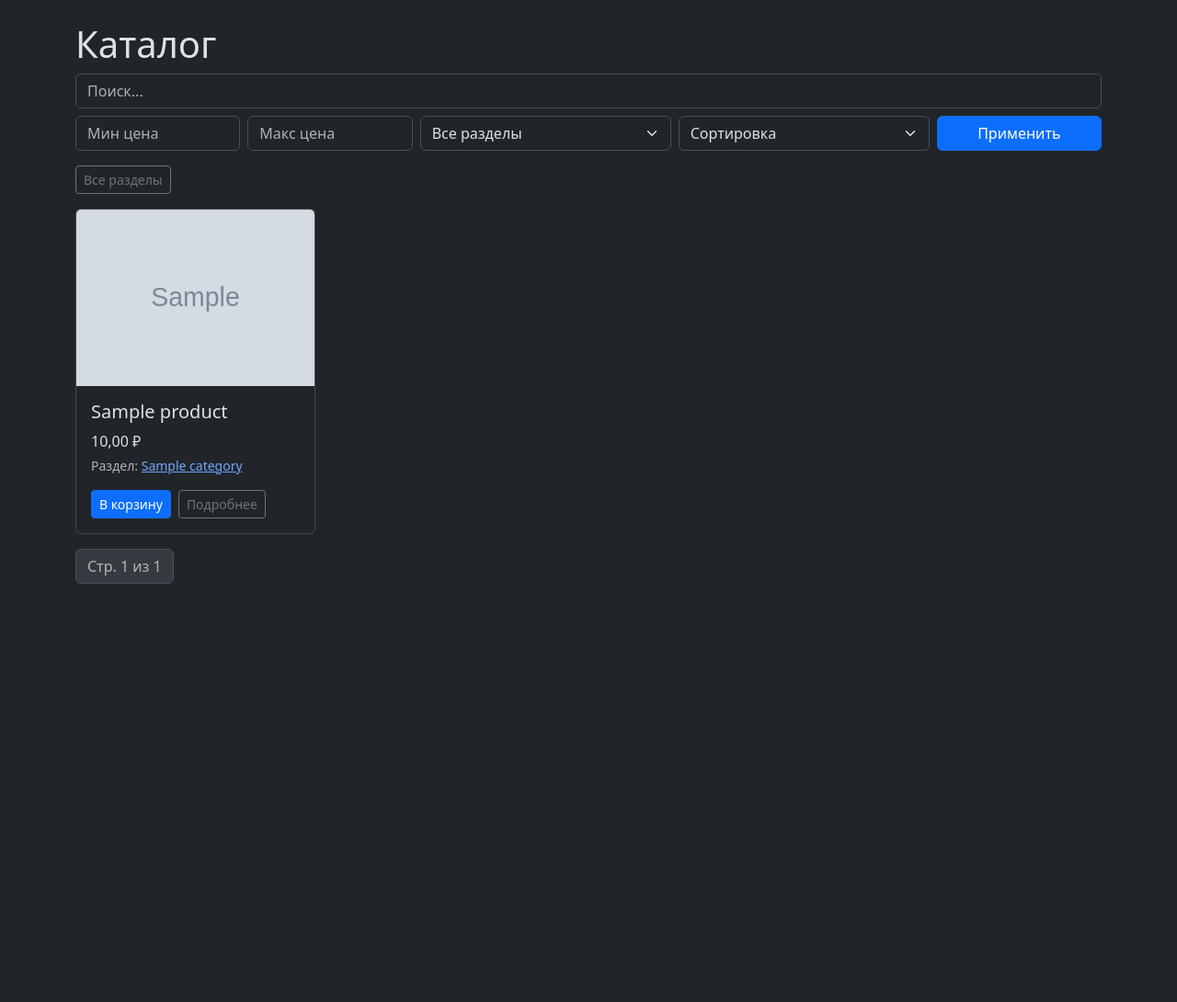
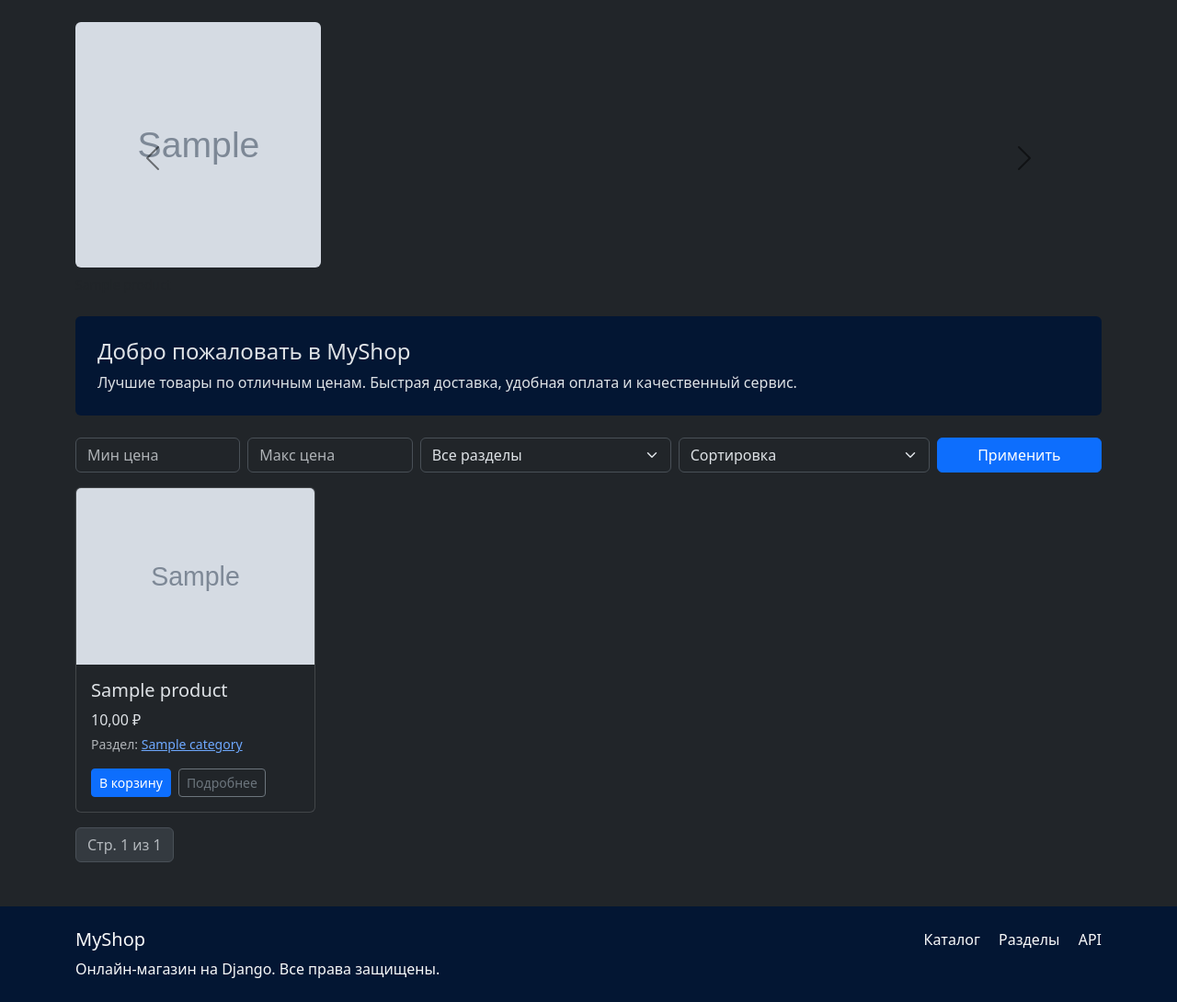
Before and after one commit to dsboikov/thirdtask_alt, a Django app: page / in a window 1280 px wide. Shown: the part 75-1165 px from the top of the page at 92% size. Before the commit the page ends 710 px from the top, so only its background shows below. Run offline with Django 5.2, Linux system fonts and the light colour scheme; tables that the repository leaves empty hold one stand-in row (values such as "Sample post"); grey boxes marked "Sample" are stand-in pictures; parts of the project's set-up code (start-up, migrations or seed data) failed here and were passed over.

Commit message:
Добавил футер и отдельную главную страницу

```diff
--- a/config/urls.py
+++ b/config/urls.py
@@ -3,11 +3,13 @@ from django.conf.urls.static import static
 from django.contrib import admin
 from django.urls import path, include
 from drf_spectacular.views import SpectacularAPIView, SpectacularSwaggerView
+from products.views import HomeView
 
 urlpatterns = [
                   path("admin/", admin.site.urls),
 
                   # Web
+                  path("", HomeView.as_view(), name="home"),
                   path("", include(("products.urls", "products"), namespace="products")),
                   path("", include(("orders.urls", "orders"), namespace="orders")),
                   path("", include(("users.urls", "users"), namespace="users")),
--- /dev/null
+++ b/products/templatetags/chunks.py
@@ -0,0 +1,16 @@
+from __future__ import annotations
+from typing import Iterable, List, Any
+from django import template
+
+register = template.Library()
+
+
+@register.filter
+def chunks(iterable: Iterable[Any], size: int) -> List[list[Any]]:
+    """
+    Разбивает iterable на чанки фиксированного размера.
+    Пример: {{ items|chunks:4 }} -> [[i0..i3], [i4..i7], ...]
+    """
+    data = list(iterable)
+    size = int(size) if size else 1
+    return [data[i:i + size] for i in range(0, len(data), size)]
--- a/products/urls.py
+++ b/products/urls.py
@@ -10,7 +10,6 @@ app_name = "products"
 
 # Web
 urlpatterns = [
-    path("", ProductListView.as_view(), name="product_list"),
     path("products/", ProductListView.as_view(), name="product_list"),
     path("categories/", CategoryListView.as_view(), name="category_list"),
     path("category/<slug:slug>/", CategoryDetailView.as_view(), name="category_detail"),
--- a/products/views.py
+++ b/products/views.py
@@ -69,6 +69,22 @@ class ProductListView(ListView):
         selected = self.request.GET.get("category")
         ctx["selected_category_id"] = int(selected) if selected and selected.isdigit() else None
         ctx["current_category"] = None  # для совместимости с шаблоном
+        return ctx
+
+
+class HomeView(ProductListView):
+    template_name = "home.html"
+
+    def get_context_data(self, **kwargs):
+        ctx = super().get_context_data(**kwargs)
+        N = 12
+        with_img = Product.objects.filter(is_active=True, image__isnull=False).order_by("-created_at")[:N]
+        remain = N - with_img.count()
+        if remain > 0:
+            without_img = Product.objects.filter(is_active=True, image__isnull=True).order_by("-created_at")[:remain]
+        else:
+            without_img = Product.objects.none()
+        ctx["slider_products"] = list(with_img) + list(without_img)
         return ctx
 
 
--- a/templates/base.html
+++ b/templates/base.html
@@ -63,5 +63,21 @@
     {% endfor %}
     {% block content %}{% endblock %}
 </div>
+<footer class="bg-dark text-light mt-5 bg-primary-subtle">
+  <div class="container py-4">
+    <div class="row">
+      <div class="col-md-6">
+        <h5>MyShop</h5>
+        <p class="mb-0">Онлайн-магазин на Django. Все права защищены.</p>
+      </div>
+      <div class="col-md-6 text-md-end mt-3 mt-md-0">
+        <a href="{% url 'products:product_list' %}" class="text-light me-3 text-decoration-none">Каталог</a>
+        <a href="{% url 'products:category_list' %}" class="text-light me-3 text-decoration-none">Разделы</a>
+        <a href="/api/docs/" class="text-light text-decoration-none">API</a>
+      </div>
+    </div>
+  </div>
+</footer>
+<script src="https://cdn.jsdelivr.net/npm/bootstrap@5.3.3/dist/js/bootstrap.bundle.min.js"></script>
 </body>
 </html>
--- /dev/null
+++ b/templates/home.html
@@ -0,0 +1,133 @@
+{% extends "base.html" %}
+{% load static %}
+{% load querystring %}
+{% load chunks %}
+
+{% block content %}
+
+<div id="tilesCarousel" class="carousel slide mb-4" data-bs-ride="carousel">
+    <div class="carousel-inner">
+        {% for slide in slider_products|chunks:4 %}
+        <div class="carousel-item {% if forloop.first %}active{% endif %}">
+            <div class="row g-3">
+                {% for p in slide %}
+                <div class="col-6 col-md-3">
+                    <a href="{{ p.get_absolute_url }}" class="text-decoration-none">
+                        <div class="ratio ratio-1x1">
+                            {% if p.image %}
+                            <img src="{{ p.image.url }}" class="w-100 h-100 object-fit-cover rounded"
+                                 alt="{{ p.name }}">
+                            {% else %}
+                            <img src="{% static 'img/placeholder.png' %}" class="w-100 h-100 object-fit-cover rounded"
+                                 alt="{{ p.name }}">
+                            {% endif %}
+                        </div>
+                        <div class="mt-2 text-dark small text-truncate" title="{{ p.name }}">{{ p.name }}</div>
+                    </a>
+                </div>
+                {% endfor %}
+            </div>
+        </div>
+        {% endfor %}
+    </div>
+    <button class="carousel-control-prev" type="button" data-bs-target="#tilesCarousel" data-bs-slide="prev">
+        <span class="carousel-control-prev-icon" aria-hidden="true"></span>
+        <span class="visually-hidden">Предыдущий</span>
+    </button>
+    <button class="carousel-control-next" type="button" data-bs-target="#tilesCarousel" data-bs-slide="next">
+        <span class="carousel-control-next-icon" aria-hidden="true"></span>
+        <span class="visually-hidden">Следующий</span>
+    </button>
+</div>
+<section class="mb-4">
+    <div class="p-4 bg-primary-subtle rounded">
+        <h2 class="h4 mb-2">Добро пожаловать в MyShop</h2>
+        <p class="mb-0">Лучшие товары по отличным ценам. Быстрая доставка, удобная оплата и качественный сервис.</p>
+    </div>
+</section>
+<form class="row g-2 mb-3">
+    <div class="col-md-2">
+        <input type="number" step="0.01" name="min_price" value="{{ request.GET.min_price }}" class="form-control"
+               placeholder="Мин цена">
+    </div>
+    <div class="col-md-2">
+        <input type="number" step="0.01" name="max_price" value="{{ request.GET.max_price }}" class="form-control"
+               placeholder="Макс цена">
+    </div>
+    <div class="col-md-3">
+        <select name="category" class="form-select">
+            <option value="">Все разделы</option>
+            {% for c in categories %}
+            <option value="{{ c.id }}" {% if selected_category_id == c.id %}selected{% endif %}>{{ c.name }}</option>
+            {% endfor %}
+        </select>
+    </div>
+    <div class="col-md-3">
+        <select name="ordering" class="form-select">
+            <option value="">Сортировка</option>
+            <option value="price" {% if request.GET.ordering == 'price' %}selected{% endif %}>Цена ↑</option>
+            <option value="-price" {% if request.GET.ordering == '-price' %}selected{% endif %}>Цена ↓</option>
+            <option value="new" {% if request.GET.ordering == 'new' %}selected{% endif %}>Новизна</option>
+            <option value="popular" {% if request.GET.ordering == 'popular' %}selected{% endif %}>Популярность</option>
+        </select>
+    </div>
+    <div class="col-md-2">
+        <button class="btn btn-primary w-100">Применить</button>
+    </div>
+</form>
+
+<div class="row">
+    {% for p in products %}
+    <div class="col-md-3 mb-3">
+        <div class="card h-100">
+            <a href="{{ p.get_absolute_url }}">
+                {% if p.image %}
+                <img src="{{ p.image.url }}" class="card-img-top" alt="{{ p.name }}">
+                {% else %}
+                <img src="{% static 'img/placeholder.png' %}" class="card-img-top" alt="{{ p.name }}">
+                {% endif %}
+            </a>
+            <div class="card-body d-flex flex-column">
+                <h5 class="card-title">{{ p.name }}</h5>
+                <p class="card-text mb-1">{{ p.price }} ₽</p>
+                <p class="text-muted small mb-3">
+                    Раздел: <a href="{% url 'products:category_detail' p.category.slug %}">{{ p.category.name }}</a>
+                </p>
+                <div class="mt-auto d-flex gap-2">
+                    <form action="{% url 'orders:cart_add' p.id %}" method="post" class="d-inline">
+                        {% csrf_token %}
+                        <input type="hidden" name="quantity" value="1">
+                        <button class="btn btn-sm btn-primary" {% if p.stock == 0 %}disabled{% endif %}>В корзину
+                        </button>
+                    </form>
+                    <a href="{{ p.get_absolute_url }}" class="btn btn-sm btn-outline-secondary">Подробнее</a>
+                </div>
+                {% if p.stock == 0 %}
+                <div class="text-danger small mt-2">Нет в наличии</div>
+                {% endif %}
+            </div>
+        </div>
+    </div>
+    {% empty %}
+    <p>Нет товаров.</p>
+    {% endfor %}
+</div>
+
+<nav>
+    <ul class="pagination">
+        {% if page_obj.has_previous %}
+        <li class="page-item">
+            <a class="page-link" href="?{% url_replace page=page_obj.previous_page_number %}">Назад</a>
+        </li>
+        {% endif %}
+        <li class="page-item disabled">
+            <span class="page-link">Стр. {{ page_obj.number }} из {{ page_obj.paginator.num_pages }}</span>
+        </li>
+        {% if page_obj.has_next %}
+        <li class="page-item">
+            <a class="page-link" href="?{% url_replace page=page_obj.next_page_number %}">Вперед</a>
+        </li>
+        {% endif %}
+    </ul>
+</nav>
+{% endblock %}
```
Also changed, not shown: products/templatetags/__init__.py (added).
